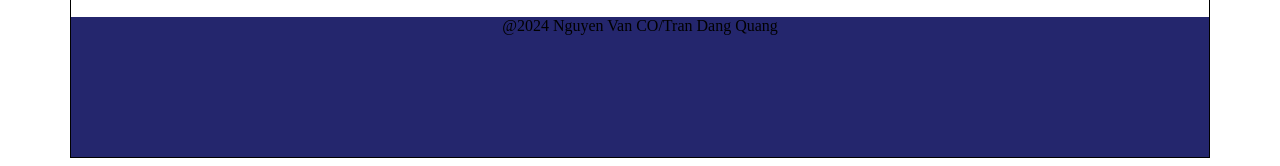
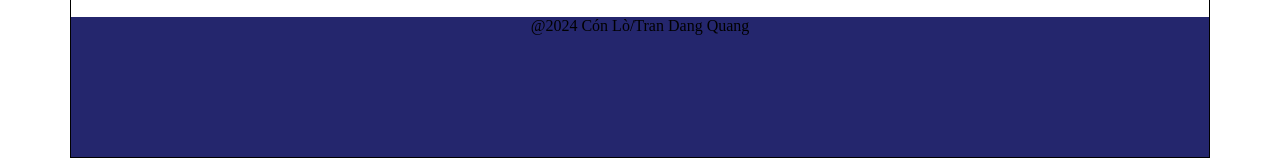
Before and after one commit to tquangd1/DoAnWeb, a PHP site: page /index.php?quanly=giohang in a window 1280 px wide. Shown: the part 640-806 px from the top of the page. Run offline with PHP 8.4, Linux system fonts and the light colour scheme.

Commit message:
footer.php

```diff
--- a/Webbandocongnghe/pages/footer.php
+++ b/Webbandocongnghe/pages/footer.php
@@ -1,4 +1,4 @@
 <div class="clear"></div>
         <div class="footer">
-            <p class="footer">@2024 Nguyen Van CO/Tran Dang Quang</p>
+            <p class="footer">@2024 Cón Lò/Tran Dang Quang</p>
         </div>
```
